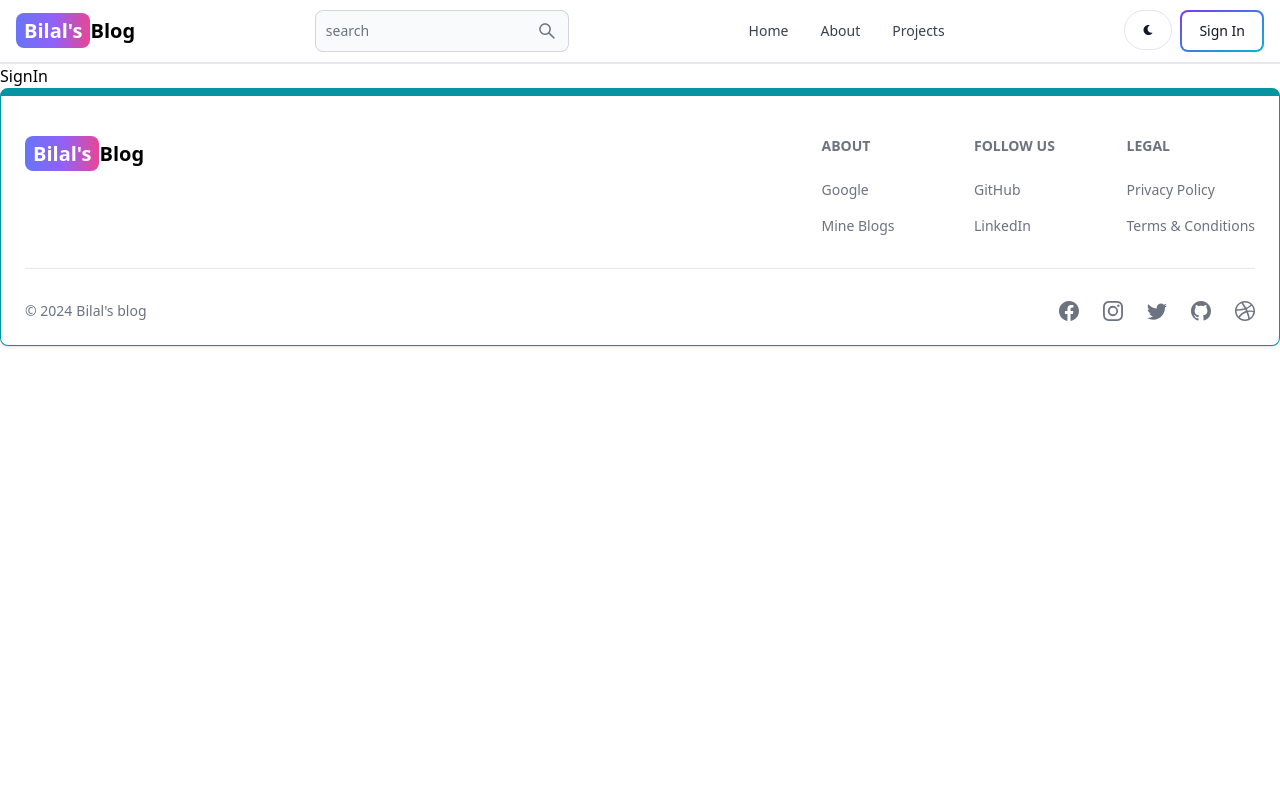
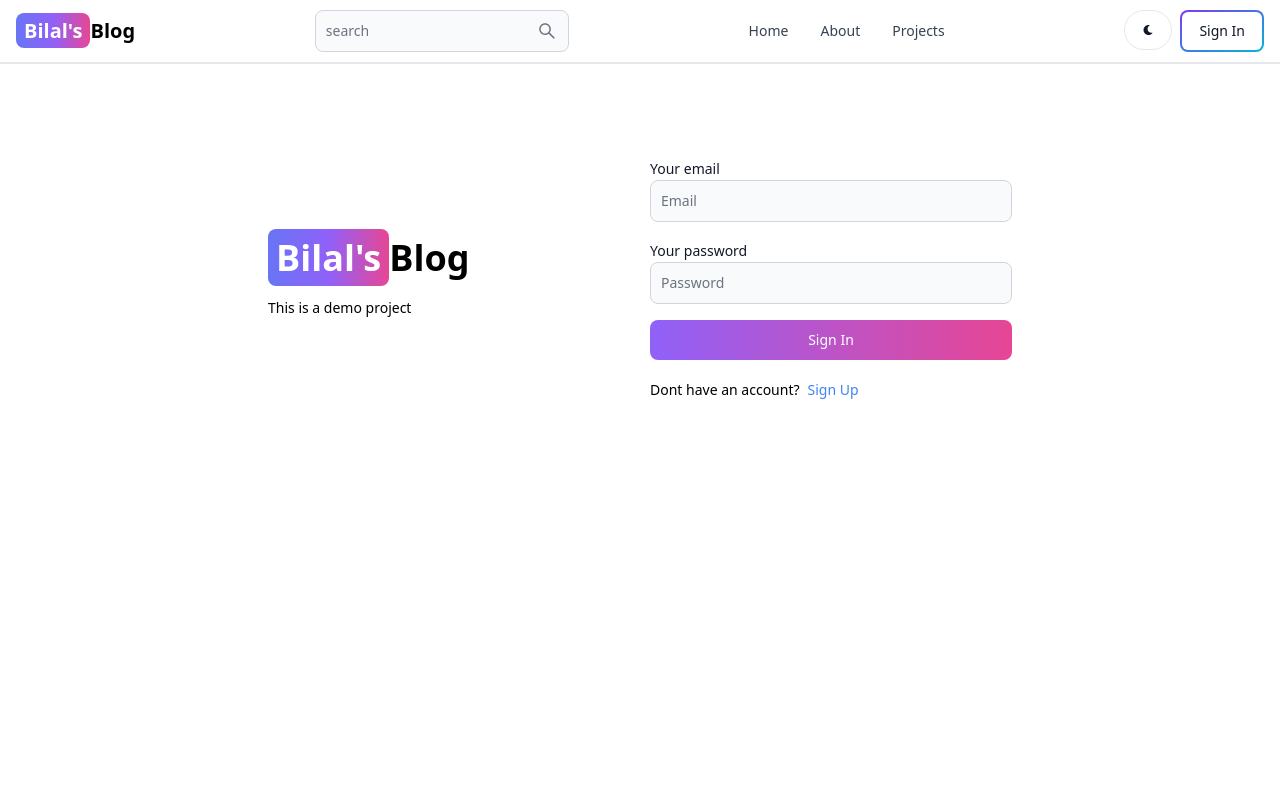
Before and after one commit to bilalhamza533/Mern-Blog, a React (Vite) app in the folder client/: page /sign-in in a window 1280 px wide. Shown: the top 800 px of the page. Built offline with nearby package versions, Linux system fonts and the light colour scheme.

Commit message:
created sign in functionality

```diff
--- a/client/src/pages/SignIn.jsx
+++ b/client/src/pages/SignIn.jsx
@@ -1,9 +1,99 @@
-import React from 'react'
+import { Alert, Button, Label, Spinner, TextInput } from 'flowbite-react'
+import React, { useState } from 'react'
+import { Link, useNavigate } from 'react-router-dom'
 
 export default function SignIn() {
+  const navigate = useNavigate()
+  const [formData, setFormData] = useState({})
+  const [errorMessage, setErrorMessage] = useState(null)
+  const [loading, setLoading] = useState(false)
+  const handleChange = (e) => {
+    setFormData({...formData, [e.target.id]: e.target.value.trim() })
+  }
+  const handleSubmit = async(e) => {
+    e.preventDefault()
+    if(!formData.email || !formData.password)
+    {
+      return setErrorMessage('Please fill out all the fields!')
+    }
+    try {
+      setLoading(true)
+      setErrorMessage(null)
+      const res = await fetch('/api/auth/signin', {
+        method: "POST",
+        headers: { 'Content-Type': 'application/json' },
+        body: JSON.stringify(formData)
+      })
+      const data = await res.json()
+      if (data.success === false)
+      {return setErrorMessage(data.message)}
+      setLoading(false)
+      if (res.ok) {
+        navigate('/')
+      }
+    } catch (error) {
+      setErrorMessage(error.message)
+      setLoading(false)
+    }
+  }
+
   return (
-    <div>
-      SignIn
+    <div className='min-h-screen mt-20 '>
+      <div className='flex p-3 max-w-3xl mx-auto flex-col
+      md:flex-row md:items-center gap-5'>
+        {/* left side */}
+        <div className="flex-1">
+      <Link to="/" className='font-bold dark:text-white text-4xl'>
+      <span className='px-2 py-1 bg-gradient-to-r from-indigo-500
+      via-purple-500 to-pink-500 rounded-lg text-white'>Bilal's</span>
+      Blog
+      </Link>
+      <p className='text-sm mt-5'>This is a demo project</p>
+        </div>
+        {/* right side */}
+        <div className=" flex-1">
+          <form className='flex flex-col gap-4' onSubmit={handleSubmit}>
+            <div>
+              <Label  value='Your email'/>
+              <TextInput
+              type='email'
+              placeholder='Email'
+              id='email'
+              onChange={handleChange}/>
+            </div>
+            <div>
+              <Label  value='Your password'/>
+              <TextInput
+              type='password'
+              placeholder='Password'
+              id='password'
+              onChange={handleChange}/>
+            </div>
+            <Button gradientDuoTone='purpleToPink' type='submit'
+            disabled={loading}>
+              {loading ? (
+                <>
+                <Spinner size='sm'/>
+                <span className='pl-3'>Loading</span>
+                </>
+              ) : "Sign In"
+            }
+            </Button>
+          </form>
+          <div className="flex gap-2 text-sm mt-5">
+            <span>Dont have an account?</span>
+            <Link to={'/sign-up'} className='text-blue-500'>
+            Sign Up</Link>
+          </div>
+          {
+            errorMessage && (
+              <Alert className='mt-5' color='failure'>
+                {errorMessage}
+              </Alert>
+            )
+          }
+        </div>
+      </div>
     </div>
   )
 }
--- a/client/src/pages/SignUp.jsx
+++ b/client/src/pages/SignUp.jsx
@@ -12,7 +12,7 @@
   }
   const handleSubmit = async(e) => {
     e.preventDefault()
-    if(!formData.username || !formData.email || !formData.password)
+    if( !formData.username || !formData.email || !formData.password)
     {
       return setErrorMessage('Please fill out all the fields!')
     }
@@ -26,8 +26,9 @@
       })
       const data = await res.json()
       if (data.success === false)
-      {return setErrorMessage(data.message)}
-      setLoading(false)
+      {
+        return setErrorMessage(data.message)
+      }
       if (res.ok) {
         navigate('/sign-in')
       }
```
